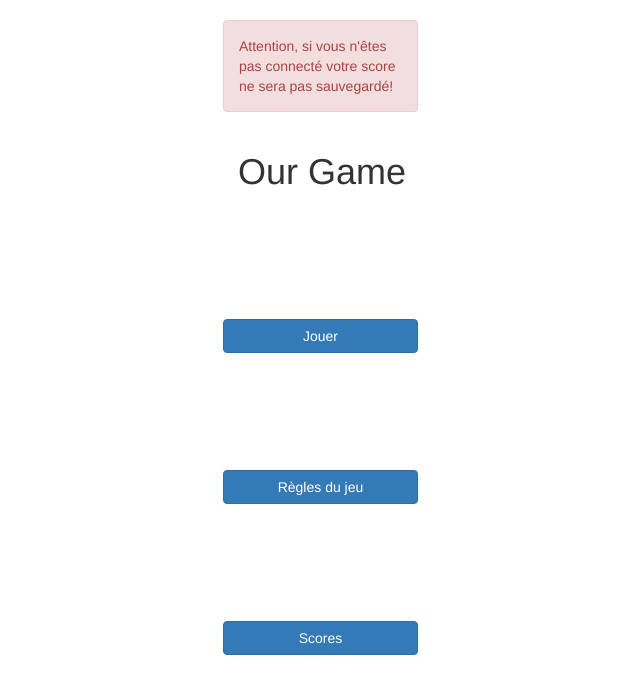
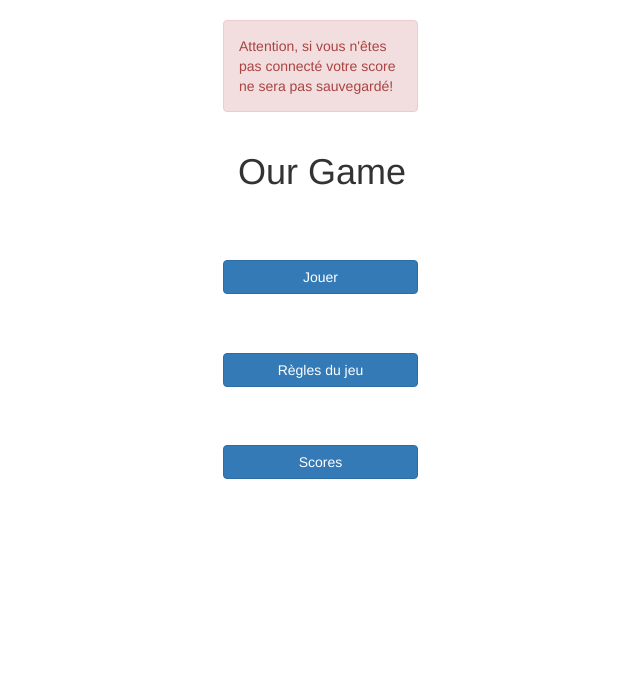
Before and after one commit to littleAsteria/projet-webforce3, a PHP site: template gameproject/templates/index.html.twig in a window 1280 px wide. Shown: the part 52-746 px from the top of the page, without its empty margins (222-862 px from the left). Run offline with PHP 8.4, Linux system fonts and the light colour scheme; the template is opened without the code that fills it, so the values that code supplies are empty; some libraries are stand-ins or nearby versions.

Commit message:
Corrections au css

```diff
--- a/gameproject/templates/index.html.twig
+++ b/gameproject/templates/index.html.twig
@@ -16,21 +16,21 @@
         </div>
 
         <div class="row">
-            <a href="{{ path('game') }}" class="btn btn-primary col-md-2 col-md-offset-4 margin-top-10">Jouer</a>
+            <a href="{{ path('game') }}" class="btn btn-primary col-md-2 col-md-offset-4 margin-top-5">Jouer</a>
         </div>
 
         <div class="row">
-            <a href="{{ path('regles') }}" class="btn btn-primary col-md-2 col-md-offset-4 margin-top-10">Règles du jeu</a>
+            <a href="{{ path('regles') }}" class="btn btn-primary col-md-2 col-md-offset-4 margin-top-5">Règles du jeu</a>
         </div>
 
         <div class="row">
-            <a href="{{ path('scores') }}" class="btn btn-primary col-md-2 col-md-offset-4 margin-top-10">Scores</a>
+            <a href="{{ path('scores') }}" class="btn btn-primary col-md-2 col-md-offset-4 margin-top-5">Scores</a>
         </div>
 
 
         {% if membre_manager.membre %}
         <div class="row">
-            <a href="{{ path('soumission') }}" class="btn btn-primary col-md-2 col-md-offset-4 margin-top-10">Proposer une question</a>
+            <a href="{{ path('soumission') }}" class="btn btn-primary col-md-2 col-md-offset-4 margin-top-5">Proposer une question</a>
         </div>
         {% endif %}
 
--- a/gameproject/templates/regles.html.twig
+++ b/gameproject/templates/regles.html.twig
@@ -5,7 +5,7 @@
         <div class="row">
             <h1 class="col-md-6 col-md-offset-4">Règles du jeu</h1>
             <ul>
-                <li class="margin-top-10">
+                <li class="margin-top-5">
                     Logo type compagnie spatiale
                 </li>
                    Félicitations habitant(e) de "nom de planète".
--- a/gameproject/web/assets/css/main.css
+++ b/gameproject/web/assets/css/main.css
@@ -1,9 +1,9 @@
-.margin-top-10 {
-    margin-top: 10%;
+.margin-top-5 {
+    margin-top: 5%;
 }
 
-.margin-bottom-10 {
-    margin-bottom: 10%;
+.margin-bottom-5 {
+    margin-bottom: 5%;
 }
 
 /*Tableau de validation des questions*/
```
Also changed, not shown: gameproject/templates/game.html.twig (+8 -8 lines), gameproject/web/assets/js/game.js (+16 -6 lines).
